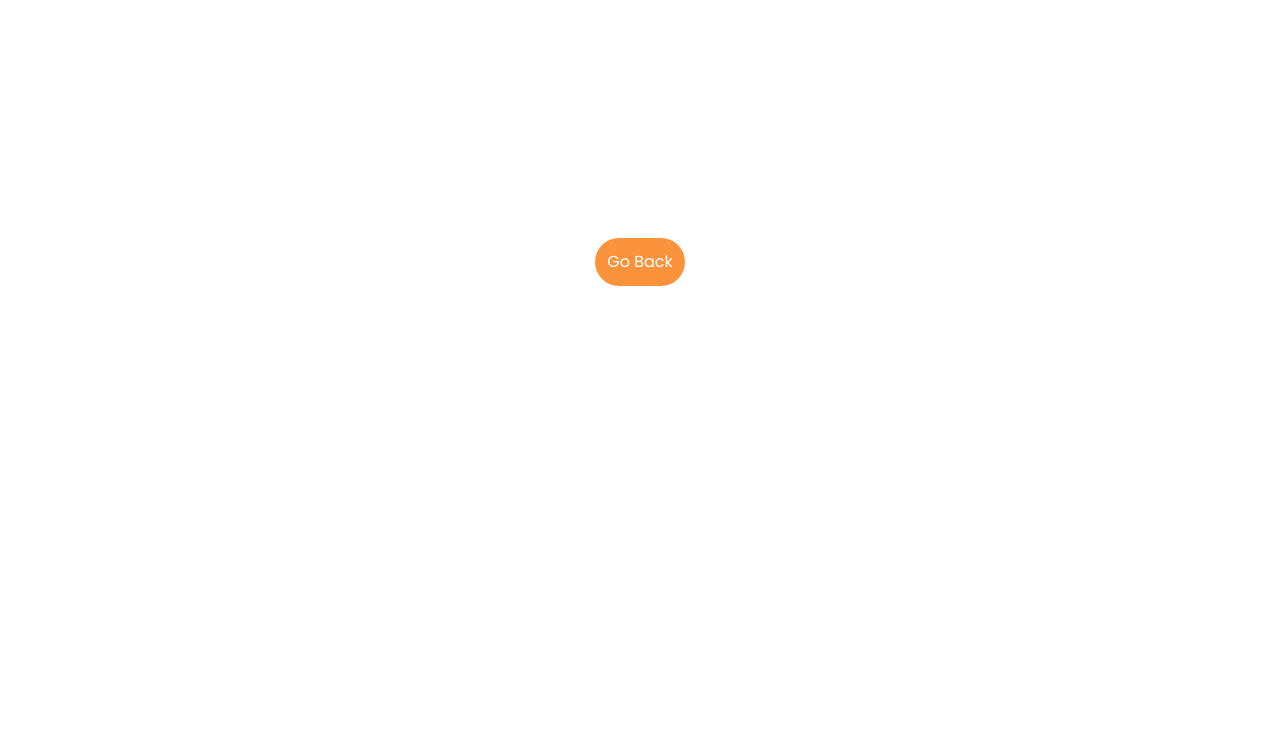
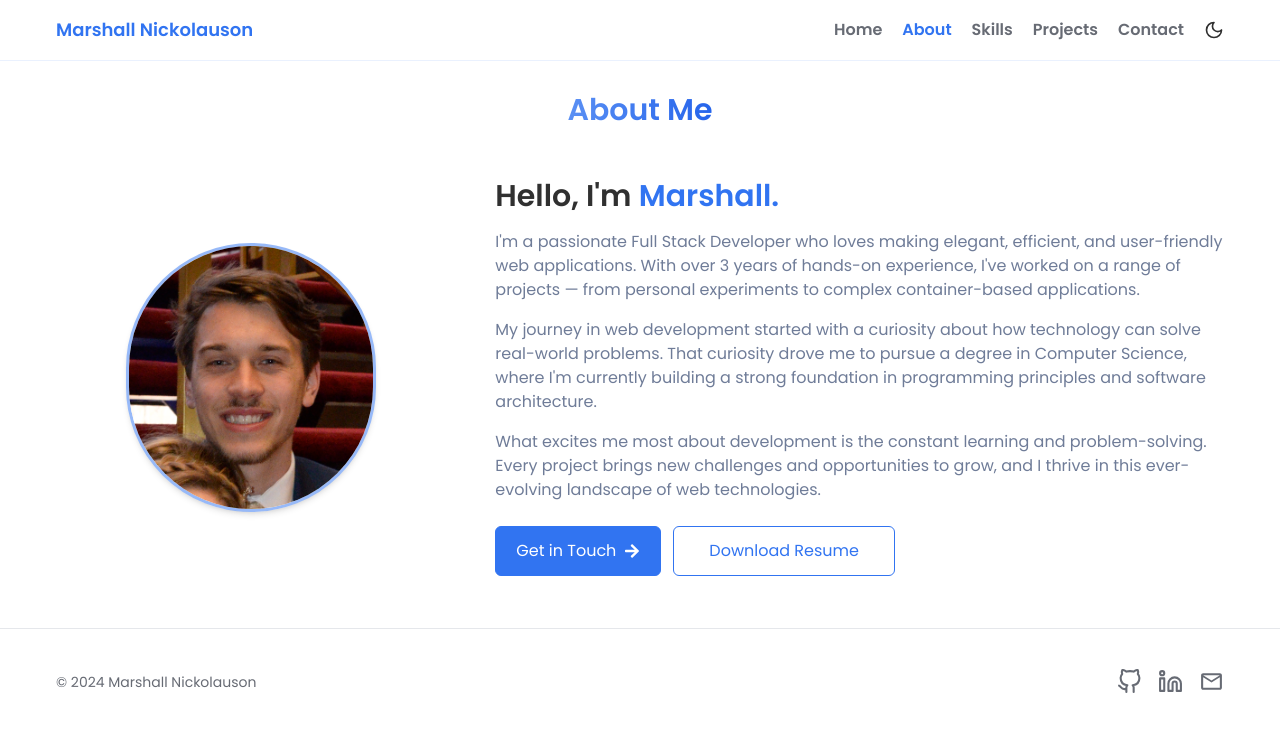
Before and after one commit to MarshallNickolauson/portfolio-website, a React (Vite) app: page /portfolio-website/about in a window 1280 px wide. Before the commit this address had no page. Shown: the top 732 px of the page. Built offline with nearby package versions, Linux system fonts and the light colour scheme.

Commit message:
add: about page hero + resume download

```diff
--- /dev/null
+++ b/src/components/aboutscreen/HeroSection.jsx
@@ -0,0 +1,49 @@
+import pfp from '../../assets/img/pfp.png';
+import { FaArrowRight } from 'react-icons/fa';
+import { useNavigate } from 'react-router-dom';
+
+const HeroSection = () => {
+    const navigate = useNavigate();
+
+    return (
+        <section className='pt-[60px] bg-white dark:bg-darkMainBlue h-[580px] w-full'>
+            <div className='flex justify-center pt-8'>
+                <h1 className='text-3xl font-semibold bg-gradient-to-r from-mainBlue/80 to-mainBlueDark bg-clip-text text-transparent'>About Me</h1>
+            </div>
+            <div className='flex items-center pt-[50px] max-w-[1200px] mx-auto px-4'>
+                <div className='w-1/3 flex justify-center'>
+                    <img src={pfp} alt='Marshall Nickolauson PFP' className='w-[250px] h-full rounded-full border-[3px] border-mainBlue/50 shadow-md object-cover' />
+                </div>
+                <div className='w-2/3 flex flex-col items-start justify-center pl-[50px] space-y-4'>
+                    <h1 className='text-3xl font-semibold text-mainBlack dark:text-white'>
+                        Hello, I'm <span className='text-mainBlue'>Marshall.</span>
+                    </h1>
+                    <div className='flex flex-col text-md space-y-4 text-mainGray dark:text-white'>
+                        <p>
+                            I'm a passionate Full Stack Developer who loves making elegant, efficient, and user-friendly web applications. With over 3 years of hands-on experience, I've worked on a
+                            range of projects — from personal experiments to complex container-based applications.
+                        </p>
+                        <p>
+                            My journey in web development started with a curiosity about how technology can solve real-world problems. That curiosity drove me to pursue a degree in Computer Science,
+                            where I'm currently building a strong foundation in programming principles and software architecture.
+                        </p>
+                        <p>
+                            What excites me most about development is the constant learning and problem-solving. Every project brings new challenges and opportunities to grow, and I thrive in this
+                            ever-evolving landscape of web technologies.
+                        </p>
+                        <div className='flex space-x-3 pt-2'>
+                            <button className='bg-mainBlue text-white px-[20px] py-3 rounded-md hover:bg-transparent border-[1px] border-mainBlue hover:text-mainBlue dark:hover:text-white dark:hover:border-white transition-all duration-200' onClick={() => navigate('/contact')}>
+                                <h1 className='flex items-center justify-center'>Get in Touch <FaArrowRight className='ml-2' /></h1>
+                            </button>
+                            <button className='bg-transparent px-[35px] text-mainBlue py-3 rounded-md border border-mainBlue dark:border-white dark:text-white hover:bg-mainBlue dark:hover:bg-mainBlue dark:hover:border-mainBlue hover:text-white transition duration-200' onClick={() => window.open('https://docs.google.com/document/d/1JkttniyEco43S85n2wKTBG6THwmV8ZMdJ2eAvO3bUnU/export?format=pdf', '_blank')}>
+                                <h1 className='flex items-center justify-center'>Download Resume</h1>
+                            </button>
+                        </div>
+                    </div>
+                </div>
+            </div>
+        </section>
+    );
+};
+
+export default HeroSection;
--- a/src/components/homescreen/ContactMeSection.jsx
+++ b/src/components/homescreen/ContactMeSection.jsx
@@ -56,7 +56,7 @@ const ContactMeSection = () => {
                 className={`text-mainGray text-base max-w-xl mx-auto mt-4 leading-relaxed ${isVisible ? 'fade-in-bottom' : 'opacity-0'}`}
                 style={{ animationDelay: '0.3s' }}
             >
-                I am a passionate developer with 3+ years of experience building web applications that would solve real world problems. My approach combines technical expertise with a deep understanding of the design of user needs and business objectives. I believe in making solutions that aren’t just functional, but also intuitive, fast, and scalable.
+                I'm a big fan of good conversations, cool projects, and curious people.<br />If you've got an idea, a question, or just want to chat - send it my way.
             </p>
 
             <div
--- a/src/components/homescreen/SkillsSection.jsx
+++ b/src/components/homescreen/SkillsSection.jsx
@@ -44,10 +44,10 @@ const SkillsSection = () => {
 
     return (
         <section className='pb-10 bg-white dark:bg-darkMainBlue'>
-            <h2 ref={titleRef} className={`text-3xl text-mainBlack font-semibold text-center pt-8 ${isVisible ? 'fade-in-bottom' : 'opacity-0'}`} style={{ animationDelay: '0.1s' }}>
+            <h2 ref={titleRef} className={`text-3xl text-mainBlack dark:text-white font-semibold text-center pt-8 ${isVisible ? 'fade-in-bottom' : 'opacity-0'}`} style={{ animationDelay: '0.1s' }}>
                 How I Work
             </h2>
-            <p ref={subtitleRef} className={`text-md text-mainGray text-center mt-2 ${isVisible ? 'fade-in-bottom' : 'opacity-0'}`} style={{ animationDelay: '0.5s' }}>
+            <p ref={subtitleRef} className={`text-md text-mainGray dark:text-white/60 text-center mt-2 ${isVisible ? 'fade-in-bottom' : 'opacity-0'}`} style={{ animationDelay: '0.5s' }}>
                 A few of the most important skills to turn challenges into opportunities.
             </p>
             <div className='mt-8'>
--- a/src/main.jsx
+++ b/src/main.jsx
@@ -5,11 +5,13 @@ import NotFoundScreen from './screens/NotFoundScreen';
 import './index.css';
 import { createBrowserRouter, RouterProvider, Route, createRoutesFromElements } from 'react-router-dom';
 import { ThemeProvider } from './context/ThemeContext';
+import AboutScreen from './screens/AboutScreen';
 
 const router = createBrowserRouter(
     createRoutesFromElements(
         <>
             <Route path='/' element={<HomeScreen />} />
+            <Route path='/about' element={<AboutScreen />} />
             <Route path='*' element={<NotFoundScreen />} />
         </>
     ),
--- /dev/null
+++ b/src/screens/AboutScreen.jsx
@@ -0,0 +1,15 @@
+import Navbar from '../components/Navbar';
+import Footer from '../components/Footer';
+import HeroSection from '../components/aboutscreen/HeroSection';
+
+const AboutScreen = () => {
+    return (
+        <>
+            <Navbar />
+            <HeroSection />
+            <Footer />
+        </>
+    );
+};
+
+export default AboutScreen;
```
Also changed, not shown: src/assets/img/pfp.png (added).
